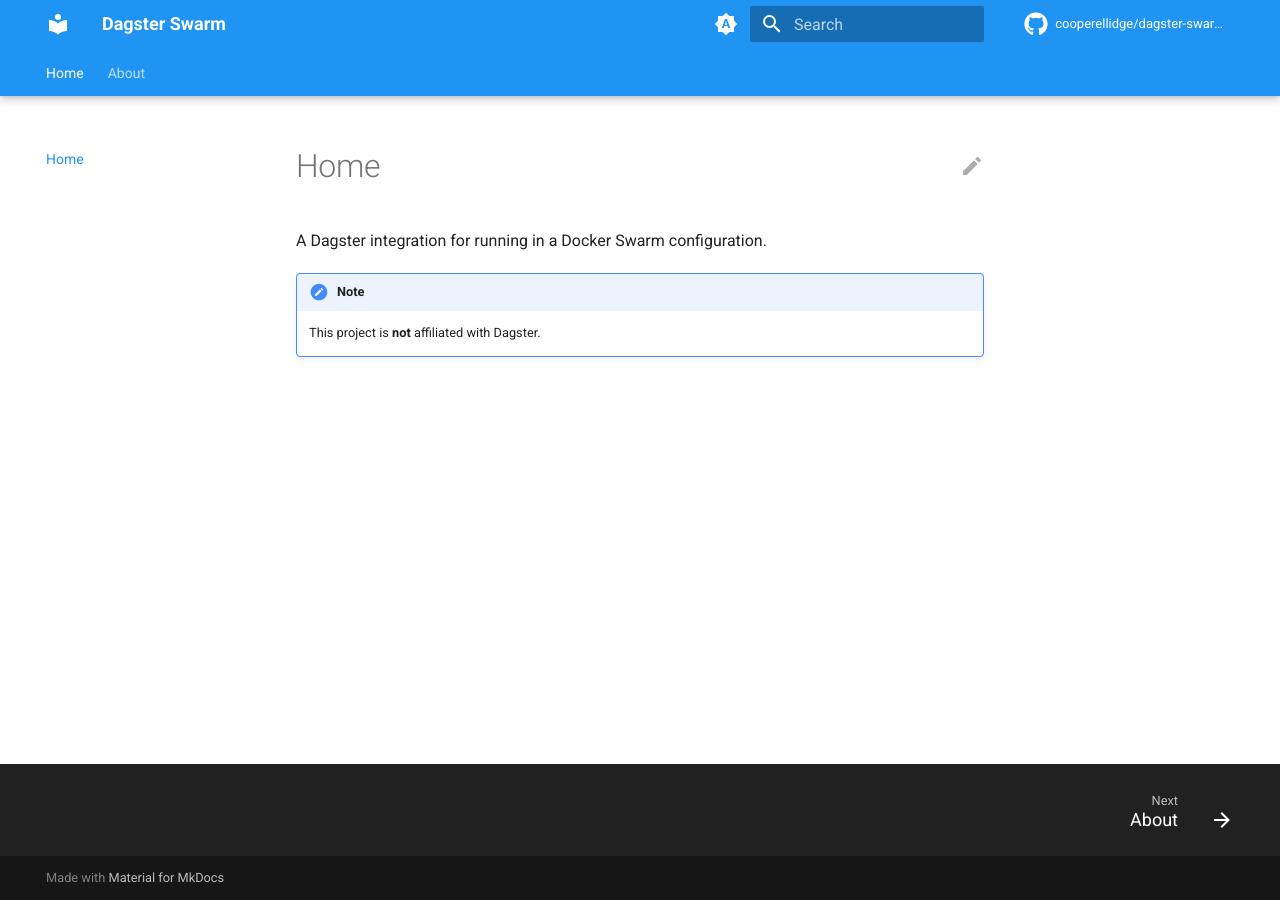
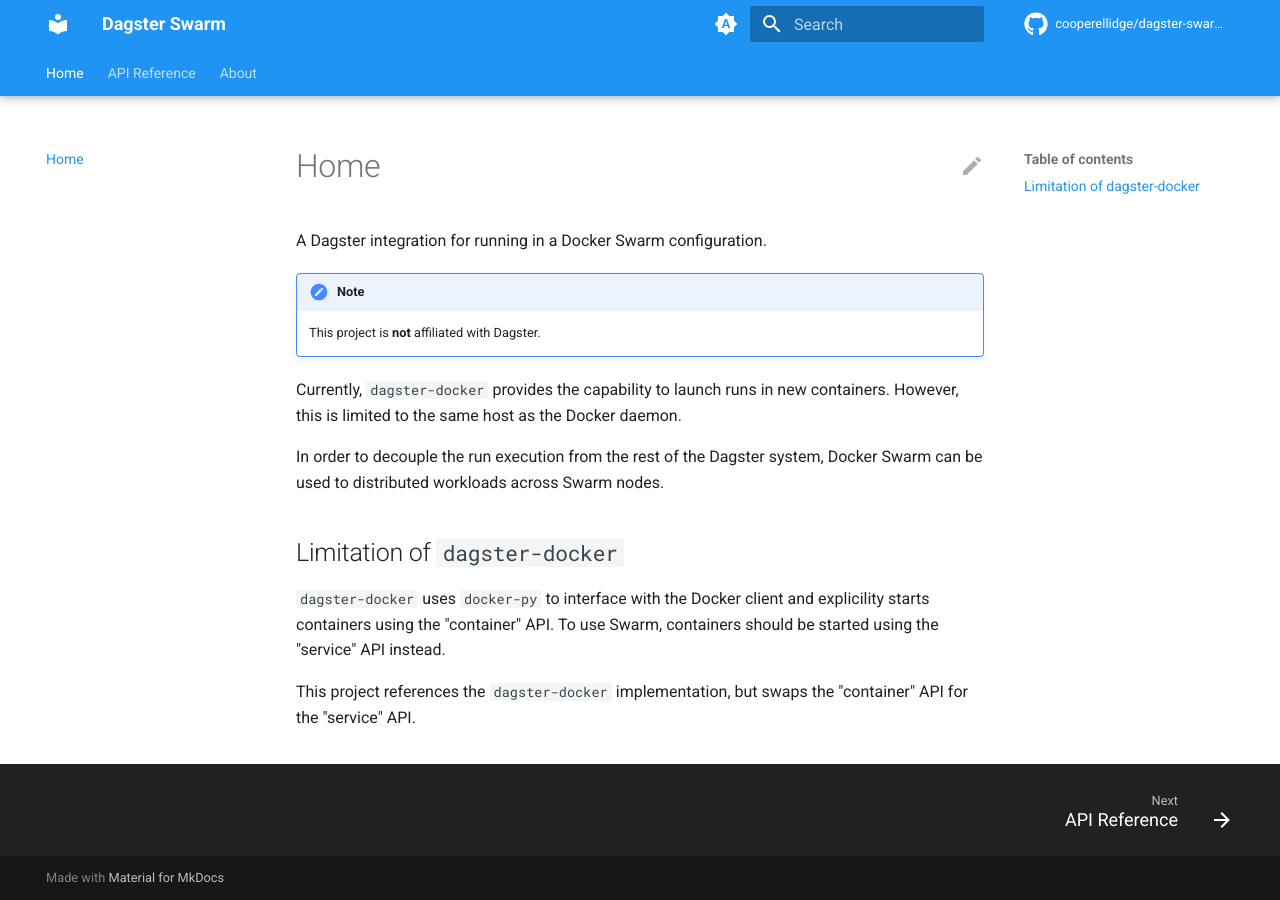
Before and after one commit to cooperellidge/dagster-swarm, an MkDocs documentation site: the page built from docs/index.md, in a window 1280 px wide. Built offline with MkDocs 1.6.1 and Material for MkDocs 9.7.7, drawn with Linux system fonts in a browser that asks for light colours; comment, search, counter and statistics services are not loaded.

Commit message:
add api ref and more context to docs

```diff
--- /dev/null
+++ b/docs/api_reference/run_launchers.md
@@ -0,0 +1 @@
+::: dagster_swarm.run_launchers
--- a/docs/index.md
+++ b/docs/index.md
@@ -5,3 +5,15 @@ A Dagster integration for running in a Docker Swarm configuration.
 !!! note
 
     This project is **not** affiliated with Dagster.
+
+Currently, `dagster-docker` provides the capability to launch runs in new containers.
+However, this is limited to the same host as the Docker daemon.
+
+In order to decouple the run execution from the rest of the Dagster system, Docker Swarm can be used to distributed workloads across Swarm nodes.
+
+## Limitation of `dagster-docker`
+
+`dagster-docker` uses `docker-py` to interface with the Docker client and explicility starts containers using the "container" API.
+To use Swarm, containers should be started using the "service" API instead.
+
+This project references the `dagster-docker` implementation, but swaps the "container" API for the "service" API.
--- a/mkdocs.yml
+++ b/mkdocs.yml
@@ -101,4 +101,7 @@ markdown_extensions:
 
 nav:
   - Home: index.md
+  - API Reference:
+      - api_reference/index.md
+      - api_reference/run_launchers.md
   - about.md
```
Also changed, not shown: docs/api_reference/index.md (added, +3 -0 lines).
